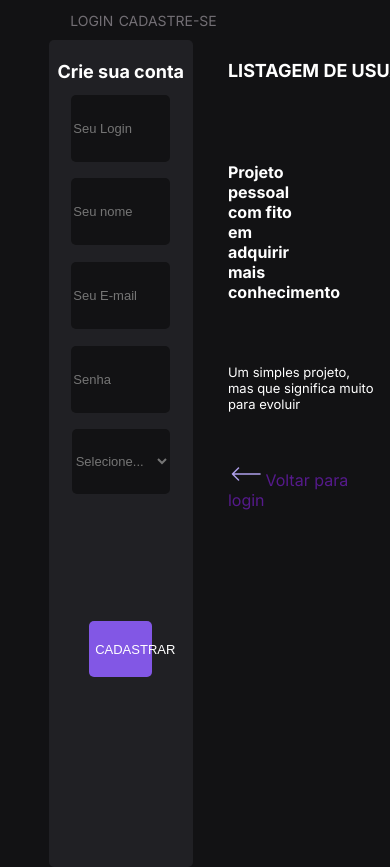
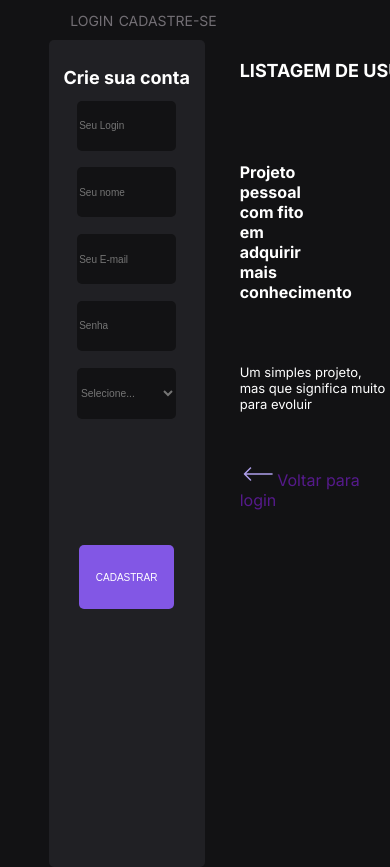
Before and after one commit to AdrianoSilva22/drivers-finance-client, a Next.js app: page /cadastro in a window 390 px wide. Shown: the top 867 px of the page. Built offline with nearby package versions, Linux system fonts and the light colour scheme.

Commit message:
iniciando a responsividade para 425px

```diff
--- a/src/styles/cadastro.css
+++ b/src/styles/cadastro.css
@@ -197,3 +197,40 @@
     text-align: left;
 }
 }
+
+@media (max-width: 425px) {
+
+    .left-div {
+        padding: 5%;
+        width: 60vw;
+        height: 100%;
+        border-radius: 5px;
+    }
+
+    .left-div input {
+        width: 75%;
+        height: 6%;
+
+        font-size: 10px;
+
+        margin-bottom: 2vh;
+    }
+
+    .left-div button {
+        width: 75%;
+        height: 8%;
+
+        border-radius: 5px;
+
+        font-size: 10px;
+    }
+
+    .left-div select {
+        width: 78.5%;
+        height: 6.4%;
+
+        font-size: 10.3px;
+    }
+
+
+}
```
